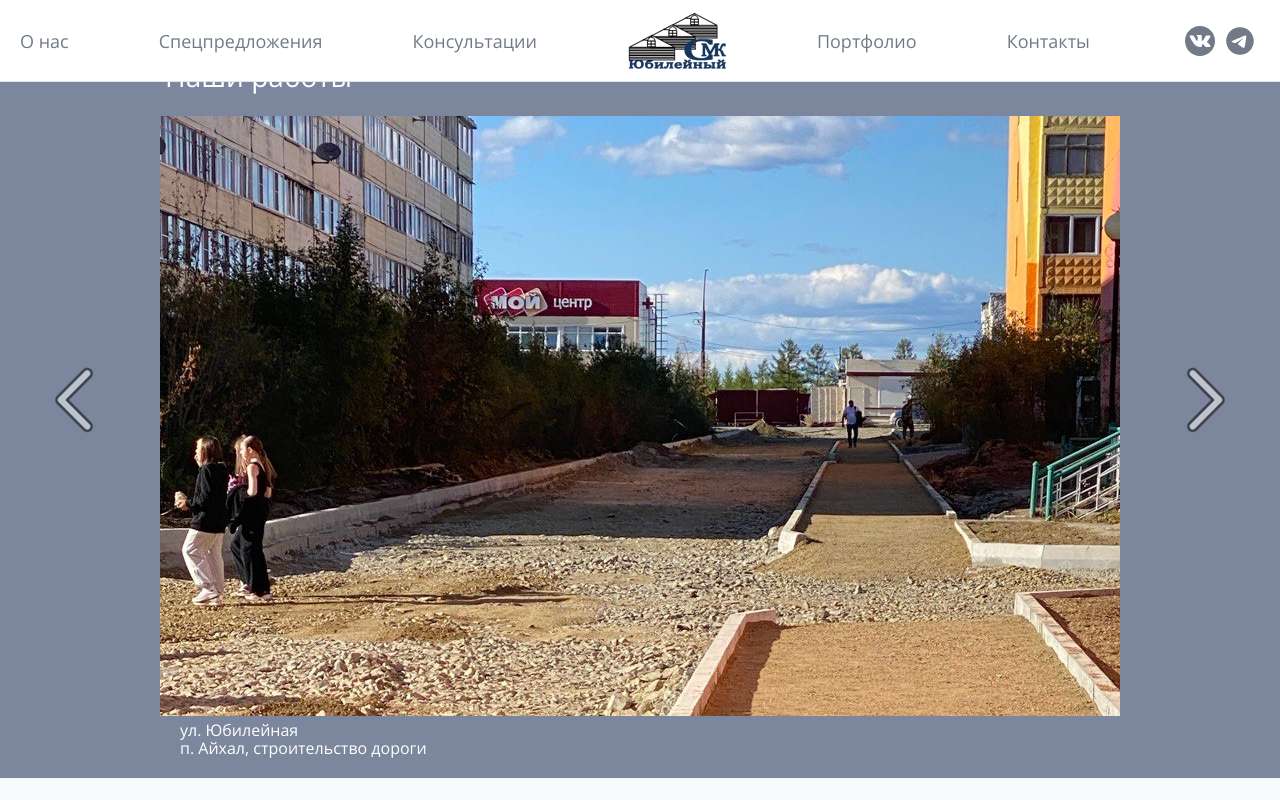
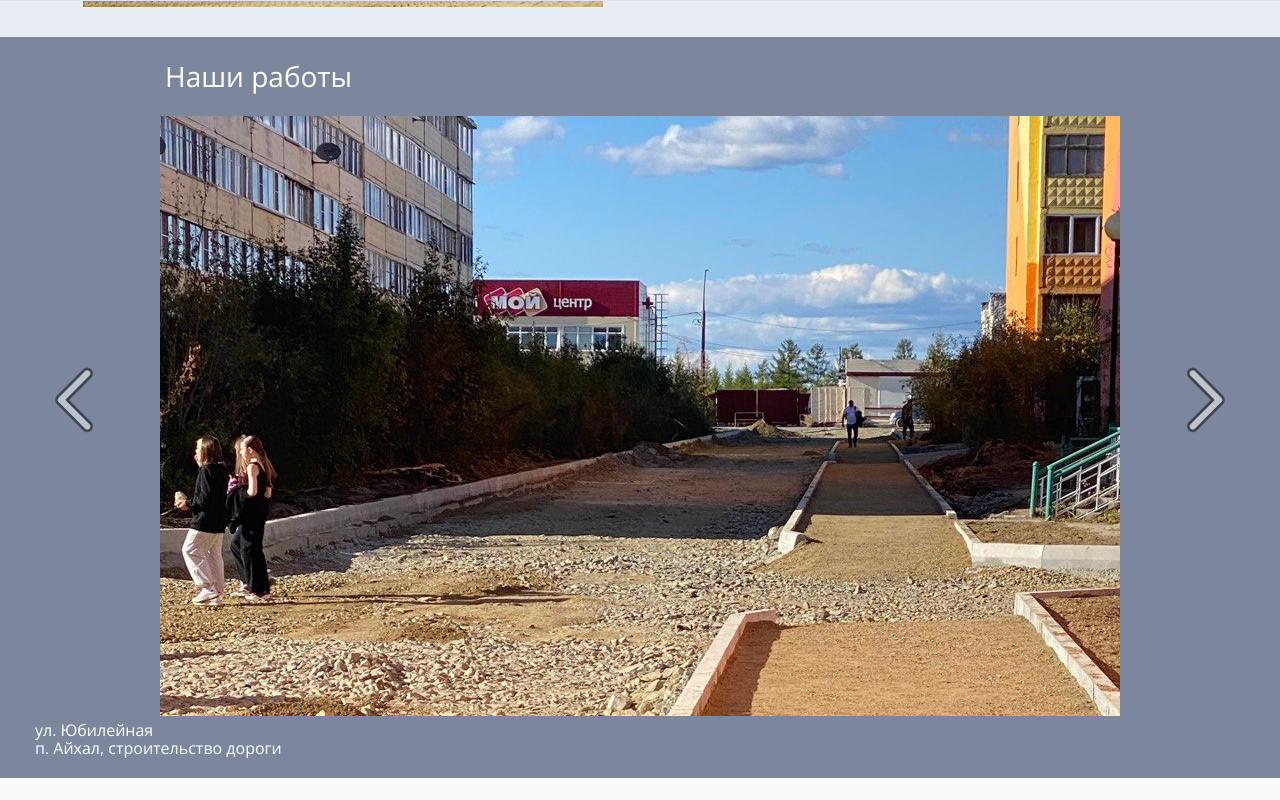
Before and after one commit to FilipchikAV/smk, a website: page src/index.html in a window 1280 px wide. Both pictures are taken after a click on the button "Кнопка переключения слайдера назад.". Shown: the part 2831-3631 px from the top of the page. Drawn offline with Linux system fonts and the light colour scheme; files whose address does not match are found by name.

Commit message:
привлек AI для помощи с работой слайдера и выпадающего меню. классная штуковина

```diff
--- a/src/css/styles.css
+++ b/src/css/styles.css
@@ -153,40 +153,36 @@
   height: 22px;
   margin-right: 10px;
   background: url("../img/icons/burger.svg") center no-repeat;
+  background-size: contain;
   cursor: pointer;
   border: none;
+  transition: transform 0.5s ease;
+  /* плавное вращение */
 }
 @media (min-width: 768px) {
   .header__btn {
     display: none;
   }
 }
-.header__btn--vert {
+.header__btn.active {
   transform: rotate(90deg);
-  transition: transform 0.5s linear;
-}
-@media (min-width: 768px) {
-  .header__btn--vert {
-    display: none;
-  }
+  /* поворот при клике */
 }
 .header__list {
-  width: 100%;
-  max-width: 300px;
+  list-style: none;
   padding: 20px 0;
-  list-style-type: none;
+  margin: 0;
   display: flex;
   flex-direction: column;
   align-items: center;
+  background: #3D3F5B;
   position: absolute;
   top: 68px;
-  left: 0;
-  z-index: 1;
-  background: #3D3F5B;
-  line-height: 0;
+  width: 100%;
+  max-height: 0;
+  opacity: 0;
   overflow: hidden;
-  transition: line-height 0.5s linear;
-  /* Анимация */
+  transition: max-height 0.5s ease, opacity 0.5s ease;
 }
 @media (min-width: 768px) {
   .header__list {
@@ -204,17 +200,10 @@
     max-width: 1280px;
   }
 }
-.header__btn.header__btn--vert ~ .header__list {
-  line-height: 1.3;
-  transition: visibility 0.5s linear;
-}
-.header__list--visually-hidden {
-  visibility: hidden;
-}
-@media (min-width: 768px) {
-  .header__list--visually-hidden {
-    visibility: visible;
-  }
+.header__list.open {
+  opacity: 1;
+  max-height: 1000px;
+  /* большой запас, чтобы весь контент точно поместился */
 }
 .header__link {
   text-decoration: none;
@@ -661,16 +650,18 @@
 .works__wrap {
   width: 100%;
   position: relative;
+  overflow: hidden;
 }
 .works__list {
-  list-style-type: none;
+  list-style: none;
   display: flex;
-  overflow: hidden;
+  transition: transform 0.6s ease;
+  padding: 0;
+  margin: 0;
 }
-@media (min-width: 1280px) {
-  .works__list {
-    justify-content: center;
-  }
+.works__item {
+  flex: 0 0 100%;
+  max-width: 100%;
 }
 .works__title {
   font-size: 24px;
@@ -685,7 +676,20 @@
 }
 .works__img {
   display: block;
-  margin: 0 auto;
+  width: 100%;
+  /* чтобы картинка занимала весь слайд */
+  height: auto;
+}
+@media (min-width: 1280px) {
+  .works__img {
+    width: auto;
+    height: 600px;
+    /* фиксируем высоту */
+    margin: 0 auto;
+    -o-object-fit: contain;
+       object-fit: contain;
+    /* вся картинка помещается, без обрезки */
+  }
 }
 .works__info {
   padding: 5px 20px 20px 20px;
--- a/src/index.html
+++ b/src/index.html
@@ -32,7 +32,7 @@
 						Кнопка выпадающего меню.
 					</span>
 			</button>
-			<ul class="header__list header__list--visually-hidden">
+			<ul class="header__list">
 				<li class="header__item">
 					<a href="#main" class="header__link">
 						О нас
@@ -189,7 +189,7 @@
 			</h2>
 			<div class="works__wrap">
 				<ul class="works__list">
-					<li class="works__item visually-hidden">
+					<li class="works__item">
 						<picture>
 							<source srcset="img/udachni-ploshad-pc.jpg" media="(min-width: 1280px)">
 							<source srcset="img/udachni-ploshad-notepad.jpg" media="(min-width: 768px)">
@@ -199,7 +199,7 @@
 								Асфальтированная площадь<br> г. Удачный
 							</p>
 					</li>
-					<li class="works__item visually-hidden">
+					<li class="works__item">
 						<picture>
 							<source srcset="img/church-aykhal-pc.jpg" media="(min-width: 1280px)">
 							<source srcset="img/church-aykhal-notepad.jpg" media="(min-width: 768px)">
@@ -209,7 +209,7 @@
 							Тротуарная плитка вокруг<br> храма п. Айхал
 						</p>
 					</li>
-					<li class="works__item visually-hidden">
+					<li class="works__item">
 						<picture>
 							<source srcset="img/ploshad-aykhal-pc.jpg" media="(min-width: 1280px)">
 							<source srcset="img/ploshad-aykhal-notepad.jpg" media="(min-width: 768px)">
@@ -219,7 +219,7 @@
 							Центральная площадь<br> п. Айхал
 						</p>
 					</li>
-					<li class="works__item visually-hidden">
+					<li class="works__item">
 						<picture>
 							<source srcset="img/dvor-udachni-pc.jpg" media="(min-width: 1280px)">
 							<source srcset="img/dvor-udachni-notepad.jpg" media="(min-width: 768px)">
@@ -229,7 +229,7 @@
 							Внутридомовая территория<br> г. Удачный
 						</p>
 					</li>
-					<li class="works__item visually-hidden">
+					<li class="works__item">
 						<picture>
 							<source srcset="img/ubileynaya-aykhal-pc.jpg" media="(min-width: 1280px)">
 							<source srcset="img/ubileynaya-aykhal-notepad.jpg" media="(min-width: 768px)">
--- a/src/js/main.js
+++ b/src/js/main.js
@@ -1,50 +1,125 @@
-let btnMobile = document.querySelector('.header__btn');
-let navList = document.querySelector('.header__list');
-let headerLink = document.querySelectorAll('.header__link');
+const btnMobile = document.querySelector('.header__btn');
+const navList = document.querySelector('.header__list'); // твое меню
+const headerLinks = document.querySelectorAll('.header__link');
 
-btnMobile.addEventListener('click', toggleMenu);
+btnMobile.addEventListener('click', () => {
+  // Переключение класса active для анимации кнопки
+  btnMobile.classList.toggle('active');
 
-headerLink.forEach(link => {
-  link.addEventListener('click', toggleMenu);
+  // Переключение меню
+  if (navList.classList.contains('open')) {
+    navList.style.maxHeight = '0';
+    navList.classList.remove('open');
+  } else {
+    navList.classList.add('open');
+    navList.style.maxHeight = navList.scrollHeight + 'px';
+  }
 });
 
-function toggleMenu() {
-  navList.classList.toggle('header__list--visually-hidden');
-  btnMobile.classList.toggle('header__btn--vert');
-}
+// Закрытие меню при клике на ссылку
+headerLinks.forEach(link => link.addEventListener('click', () => {
+  navList.style.maxHeight = '0';
+  navList.classList.remove('open');
+  btnMobile.classList.remove('active'); // убрать анимацию кнопки
+}));
 
-let prevButton = document.querySelector('.works__btn--prev');
-let nextButton = document.querySelector('.works__btn--next');
-let slides = Array.from(document.querySelectorAll('.works__item'));
-let slideCount = slides.length;
-let slideIndex = 0;
 
-// Устанавливаем обработчики событий для кнопок
-prevButton.addEventListener('click', showPreviousSlide);
-nextButton.addEventListener('click', showNextSlide);
+// слайдер............
 
-// Функция для показа предыдущего слайда
-function showPreviousSlide() {
-  slideIndex = (slideIndex - 1 + slideCount) % slideCount;
-  updateSlider();
-}
+document.addEventListener('DOMContentLoaded', () => {
+  const track = document.querySelector('.works__list');
+  let slides = Array.from(document.querySelectorAll('.works__item'));
+  const prevButton = document.querySelector('.works__btn--prev');
+  const nextButton = document.querySelector('.works__btn--next');
 
-// Функция для показа следующего слайда
-function showNextSlide() {
-  slideIndex = (slideIndex + 1) % slideCount;
-  updateSlider();
-}
+  // === создаём клоны для бесконечности ===
+  const firstClone = slides[0].cloneNode(true);
+  const lastClone = slides[slides.length - 1].cloneNode(true);
 
-// Функция для обновления отображения слайдера
-function updateSlider() {
-  slides.forEach((slide, index) => {
-    if (index === slideIndex) {
-      slide.classList.remove('visually-hidden');
+  track.appendChild(firstClone);
+  track.insertBefore(lastClone, slides[0]);
+
+  slides = Array.from(document.querySelectorAll('.works__item'));
+  const slideCount = slides.length;
+
+  let slideIndex = 1; // начинаем со второго (первый — клон)
+  let isTransitioning = false;
+
+  function getSlideWidth() {
+    return slides[0].offsetWidth;
+  }
+
+  function setTranslate(index, withTransition = true) {
+    const slideWidth = getSlideWidth();
+    track.style.transition = withTransition ? 'transform 0.6s ease' : 'none';
+    track.style.transform = `translateX(-${index * slideWidth}px)`;
+  }
+
+  // === Инициализация ===
+  setTranslate(slideIndex, false);
+
+  function moveToSlide(newIndex) {
+    if (isTransitioning) return;
+    isTransitioning = true;
+
+    slideIndex = newIndex;
+    setTranslate(slideIndex, true);
+
+    track.addEventListener('transitionend', () => {
+      if (slides[slideIndex].isSameNode(firstClone)) {
+        slideIndex = 1;
+        setTranslate(slideIndex, false);
+      }
+      if (slides[slideIndex].isSameNode(lastClone)) {
+        slideIndex = slideCount - 2;
+        setTranslate(slideIndex, false);
+      }
+      isTransitioning = false;
+    }, { once: true });
+  }
+
+  // === Кнопки ===
+  prevButton.addEventListener('click', () => {
+    moveToSlide(slideIndex - 1);
+  });
+
+  nextButton.addEventListener('click', () => {
+    moveToSlide(slideIndex + 1);
+  });
+
+  // === Пересчёт ширины при загрузке и ресайзе ===
+  window.addEventListener('load', () => setTranslate(slideIndex, false));
+  window.addEventListener('resize', () => setTranslate(slideIndex, false));
+
+  // === Свайпы (тач-события) ===
+  let startX = 0;
+  let isDragging = false;
+
+  track.addEventListener('touchstart', (e) => {
+    startX = e.touches[0].clientX;
+    isDragging = true;
+  });
+
+  track.addEventListener('touchmove', (e) => {
+    if (!isDragging) return;
+    const currentX = e.touches[0].clientX;
+    const diffX = currentX - startX;
+
+    track.style.transition = 'none';
+    track.style.transform = `translateX(${ -slideIndex * getSlideWidth() + diffX }px)`;
+  });
+
+  track.addEventListener('touchend', (e) => {
+    isDragging = false;
+    const endX = e.changedTouches[0].clientX;
+    const diffX = endX - startX;
+
+    if (diffX > 50) {
+      moveToSlide(slideIndex - 1); // свайп вправо
+    } else if (diffX < -50) {
+      moveToSlide(slideIndex + 1); // свайп влево
     } else {
-      slide.classList.add('visually-hidden');
+      setTranslate(slideIndex, true); // вернуться на место
     }
   });
-}
-
-// Инициализация слайдера
-updateSlider();
+});
--- a/src/less/blocks/header.less
+++ b/src/less/blocks/header.less
@@ -85,38 +85,35 @@
   height: 22px;
   margin-right: 10px;
   background: url("../img/icons/burger.svg") center no-repeat;
+  background-size: contain;
   cursor: pointer;
   border: none;
-
-  @media (min-width: 768px) {
-    display: none;
-  }
-}
-.header__btn--vert {
-  transform: rotate(90deg);
-  transition: transform 0.5s linear;
+  transition: transform 0.5s ease; /* плавное вращение */
 
   @media (min-width: 768px) {
     display: none;
   }
 }
 
+.header__btn.active {
+  transform: rotate(90deg); /* поворот при клике */
+}
+
 .header__list {
-  width: 100%;
-  max-width: 300px;
+  list-style: none;
   padding: 20px 0;
-  list-style-type: none;
+  margin: 0;
   display: flex;
   flex-direction: column;
   align-items: center;
+  background: #3D3F5B;
   position: absolute;
   top: 68px;
-  left: 0;
-  z-index: 1;
-  background: #3D3F5B;
-  line-height: 0;
+  width: 100%;
+  max-height: 0;
+  opacity: 0;
   overflow: hidden;
-  transition: line-height 0.5s linear; /* Анимация */
+  transition: max-height 0.5s ease, opacity 0.5s ease;
 
   @media (min-width: 768px) {
     padding: 0;
@@ -131,17 +128,12 @@
     max-width: 1280px;
   }
 }
-.header__btn.header__btn--vert ~ .header__list {
-  line-height: 1.3;
-  transition: visibility 0.5s linear;
+
+.header__list.open {
+  opacity: 1;
+  max-height: 1000px; /* большой запас, чтобы весь контент точно поместился */
 }
-.header__list--visually-hidden {
-  visibility: hidden;
 
-  @media (min-width: 768px) {
-    visibility:visible;
-  }
-}
 .header__link {
   text-decoration: none;
   display: block;
--- a/src/less/blocks/works.less
+++ b/src/less/blocks/works.less
@@ -17,15 +17,18 @@
 .works__wrap {
   width: 100%;
   position: relative;
+  overflow: hidden;
 }
 .works__list {
-  list-style-type: none;
+  list-style: none;
   display: flex;
-  overflow: hidden;
-
-  @media (min-width: 1280px) {
-    justify-content: center;
-  }
+  transition: transform 0.6s ease;
+  padding: 0;
+  margin: 0;
+}
+.works__item {
+  flex: 0 0 100%;
+  max-width: 100%;
 }
 .works__title {
   font-size: 24px;
@@ -36,11 +39,18 @@
     margin-left: 130px;
     font-size: 28px;
   }
-
 }
 .works__img {
   display: block;
-  margin: 0 auto;
+  width: 100%; /* чтобы картинка занимала весь слайд */
+  height: auto;
+
+  @media (min-width: 1280px) {
+    width: auto;
+    height: 600px; /* фиксируем высоту */
+    margin: 0 auto;
+    object-fit: contain; /* вся картинка помещается, без обрезки */
+  }
 }
 .works__info {
   padding: 5px 20px 20px 20px;
```
